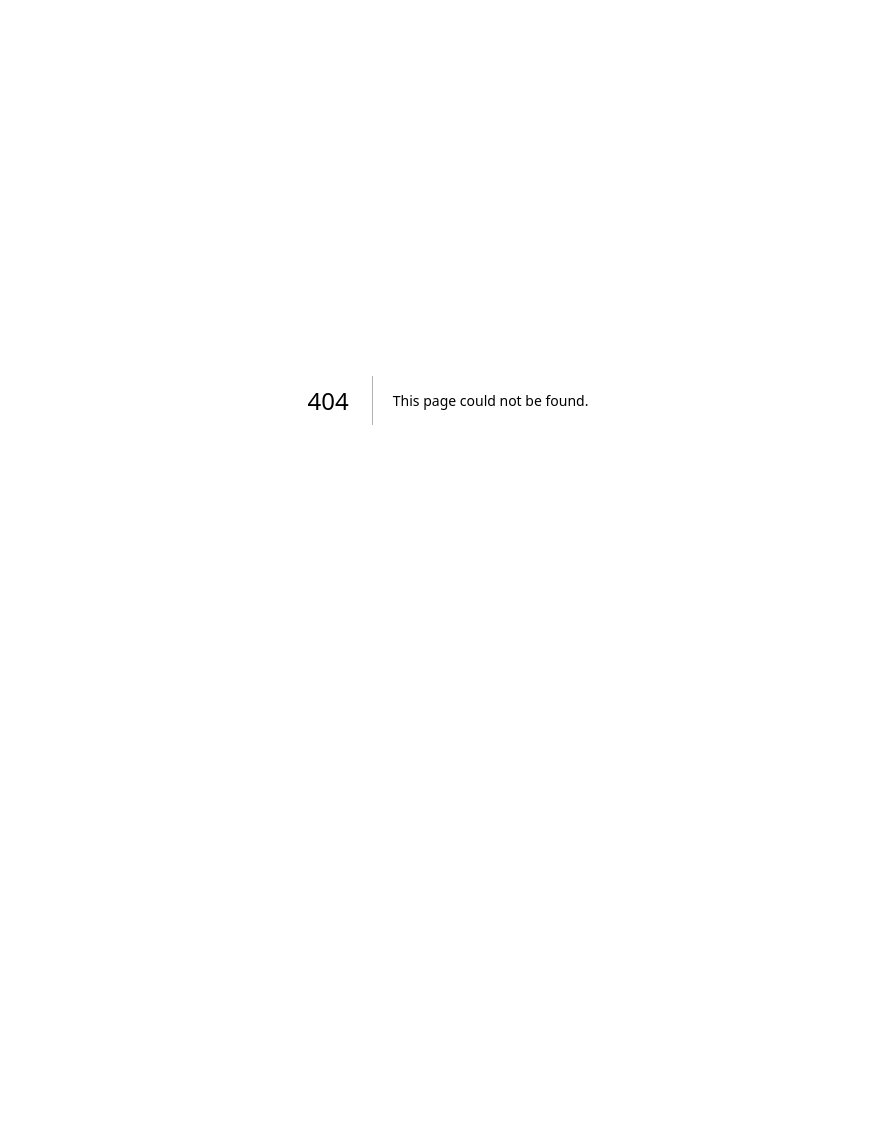
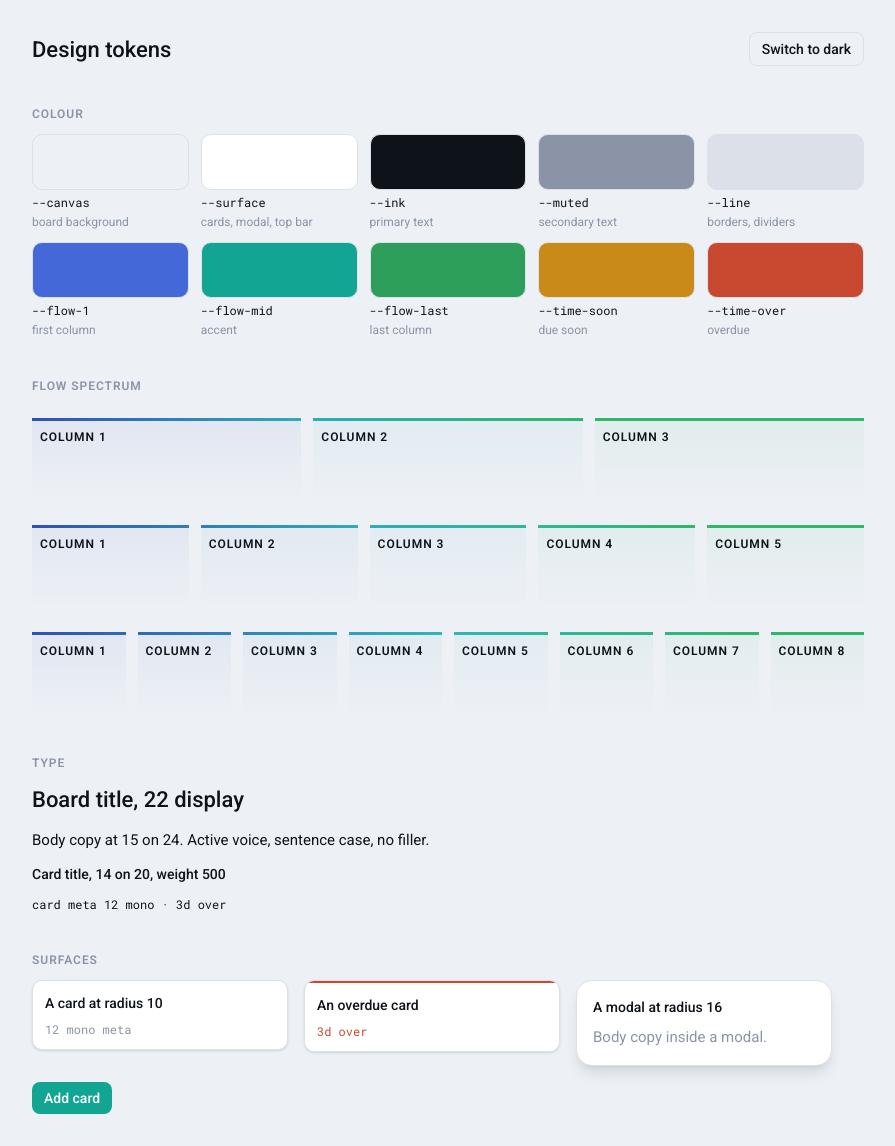
Before and after one commit to JimBimCZ/work-planner, a Next.js app: page /design in a window 1280 px wide. Before the commit this address had no page. Shown: the whole page, without its empty margins (192-1087 px from the left). Before the commit the page ends 800 px from the top, so only its background shows below. Built offline with nearby package versions, Linux system fonts and the light colour scheme.

Commit message:
feat: add a temporary proof sheet for the design tokens
Co-Authored-By: Claude Opus 5 <noreply@anthropic.com>
Claude-Session: https://claude.ai/code/session_01D3JHuPsmvbSeqCT8oQr6Vp

```diff
--- /dev/null
+++ b/app/design/page.tsx
@@ -0,0 +1,113 @@
+import { flowHue } from '@/lib/flow';
+import { ThemeToggle } from './theme-toggle';
+
+const TOKENS = [
+  ['canvas', 'board background'],
+  ['surface', 'cards, modal, top bar'],
+  ['ink', 'primary text'],
+  ['muted', 'secondary text'],
+  ['line', 'borders, dividers'],
+  ['flow-1', 'first column'],
+  ['flow-mid', 'accent'],
+  ['flow-last', 'last column'],
+  ['time-soon', 'due soon'],
+  ['time-over', 'overdue'],
+] as const;
+
+function Spectrum({ total }: { total: number }) {
+  return (
+    <div data-testid={`spectrum-${total}`} className="flex gap-3">
+      {Array.from({ length: total }, (_, index) => {
+        const hue = flowHue(index, total);
+        const next = flowHue(Math.min(index + 1, total - 1), total);
+        return (
+          <div key={index} className="flex-1" data-hue={hue}>
+            <div
+              className="h-[3px] w-full"
+              style={{
+                background: `linear-gradient(90deg, hsl(${hue} 60% 45%), hsl(${next} 60% 45%))`,
+              }}
+            />
+            <div
+              className="h-20 px-2 pt-2 text-xs font-semibold uppercase tracking-[0.08em]"
+              style={{
+                background: `linear-gradient(hsl(${hue} 60% 45% / 0.06), transparent 80px)`,
+              }}
+            >
+              Column {index + 1}
+            </div>
+          </div>
+        );
+      })}
+    </div>
+  );
+}
+
+export default function DesignPage() {
+  return (
+    <main className="mx-auto flex max-w-4xl flex-col gap-10 p-8">
+      <header className="flex items-center justify-between">
+        <h1 className="text-[22px] font-medium">Design tokens</h1>
+        <ThemeToggle />
+      </header>
+
+      <section className="flex flex-col gap-3">
+        <h2 className="text-xs font-semibold uppercase tracking-[0.08em] text-muted">Colour</h2>
+        <div className="grid grid-cols-2 gap-3 sm:grid-cols-5">
+          {TOKENS.map(([name, role]) => (
+            <div key={name} data-testid={`swatch-${name}`} className="flex flex-col gap-1">
+              <div
+                className="h-14 rounded-[var(--radius-card)] border border-line"
+                style={{ background: `var(--${name})` }}
+              />
+              <span className="font-mono text-xs">--{name}</span>
+              <span className="text-xs text-muted">{role}</span>
+            </div>
+          ))}
+        </div>
+      </section>
+
+      <section className="flex flex-col gap-6">
+        <h2 className="text-xs font-semibold uppercase tracking-[0.08em] text-muted">Flow spectrum</h2>
+        <Spectrum total={3} />
+        <Spectrum total={5} />
+        <Spectrum total={8} />
+      </section>
+
+      <section className="flex flex-col gap-3">
+        <h2 className="text-xs font-semibold uppercase tracking-[0.08em] text-muted">Type</h2>
+        <p className="text-[22px] font-medium">Board title, 22 display</p>
+        <p className="text-[15px]/6">Body copy at 15 on 24. Active voice, sentence case, no filler.</p>
+        <p className="text-sm/5 font-medium">Card title, 14 on 20, weight 500</p>
+        <p className="font-mono text-xs">card meta 12 mono &middot; 3d over</p>
+      </section>
+
+      <section className="flex flex-col gap-3">
+        <h2 className="text-xs font-semibold uppercase tracking-[0.08em] text-muted">Surfaces</h2>
+        <div className="flex flex-wrap items-start gap-4">
+          <div className="w-64 rounded-[var(--radius-card)] border border-line bg-surface p-3 shadow-sm">
+            <p className="text-sm/5 font-medium">A card at radius 10</p>
+            <p className="mt-2 font-mono text-xs text-muted">12 mono meta</p>
+          </div>
+          <div className="w-64 overflow-hidden rounded-[var(--radius-card)] border border-line bg-surface shadow-sm">
+            <div className="h-[2px] w-full bg-time-over" />
+            <div className="p-3">
+              <p className="text-sm/5 font-medium">An overdue card</p>
+              <p className="mt-2 font-mono text-xs text-time-over">3d over</p>
+            </div>
+          </div>
+          <div className="w-64 rounded-[var(--radius-modal)] border border-line bg-surface p-4 shadow-lg">
+            <p className="text-sm/5 font-medium">A modal at radius 16</p>
+            <p className="mt-2 text-[15px]/6 text-muted">Body copy inside a modal.</p>
+          </div>
+          <button
+            type="button"
+            className="rounded-[var(--radius-control)] bg-flow-mid px-3 py-1.5 text-sm font-medium text-white"
+          >
+            Add card
+          </button>
+        </div>
+      </section>
+    </main>
+  );
+}
--- /dev/null
+++ b/app/design/theme-toggle.tsx
@@ -0,0 +1,29 @@
+'use client';
+
+import { useEffect, useState } from 'react';
+
+export function ThemeToggle() {
+  const [theme, setTheme] = useState<'light' | 'dark'>('light');
+
+  useEffect(() => {
+    const current = document.documentElement.dataset.theme;
+    setTheme(current === 'dark' ? 'dark' : 'light');
+  }, []);
+
+  function toggle() {
+    const next = theme === 'dark' ? 'light' : 'dark';
+    document.documentElement.dataset.theme = next;
+    localStorage.setItem('theme', next);
+    setTheme(next);
+  }
+
+  return (
+    <button
+      type="button"
+      onClick={toggle}
+      className="rounded-[var(--radius-control)] border border-line px-3 py-1.5 text-sm font-medium"
+    >
+      {theme === 'dark' ? 'Switch to light' : 'Switch to dark'}
+    </button>
+  );
+}
```
Also changed, not shown: 1 other file (tests, documents, lock files or other folders).
